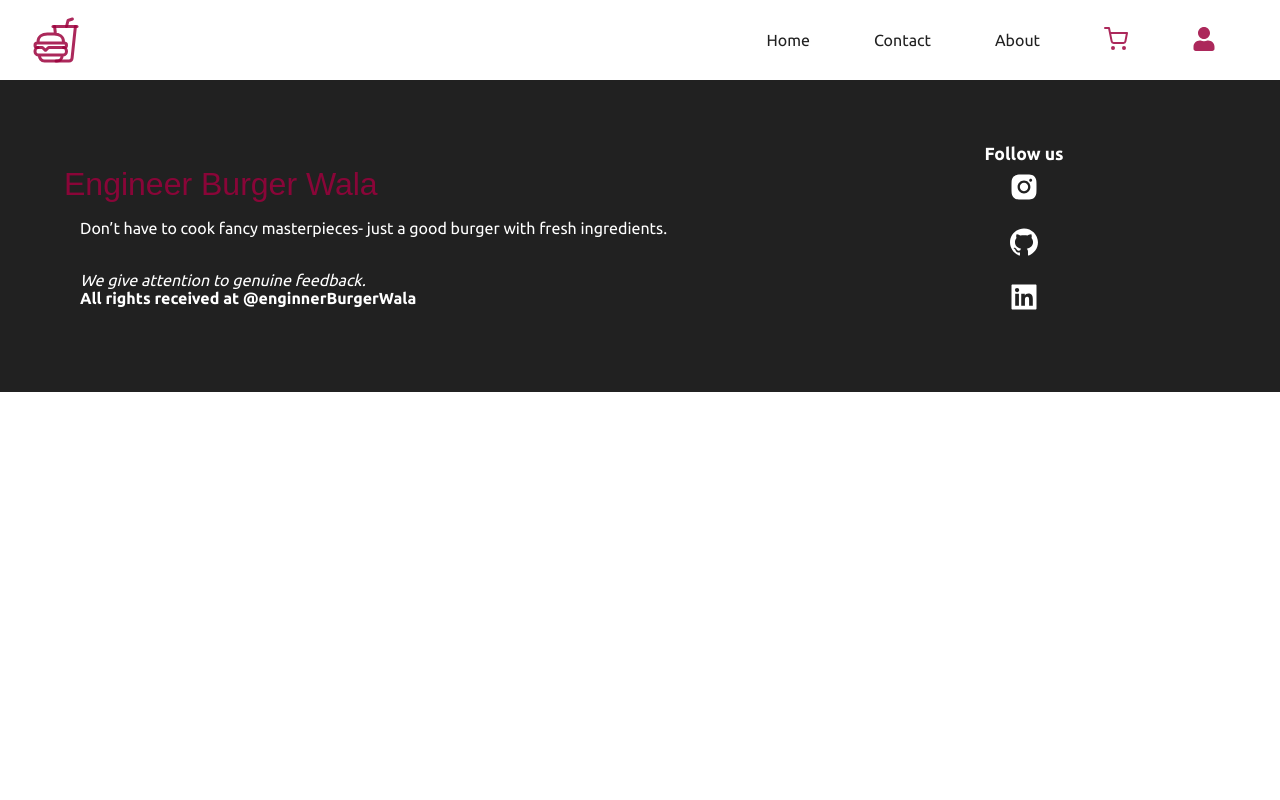
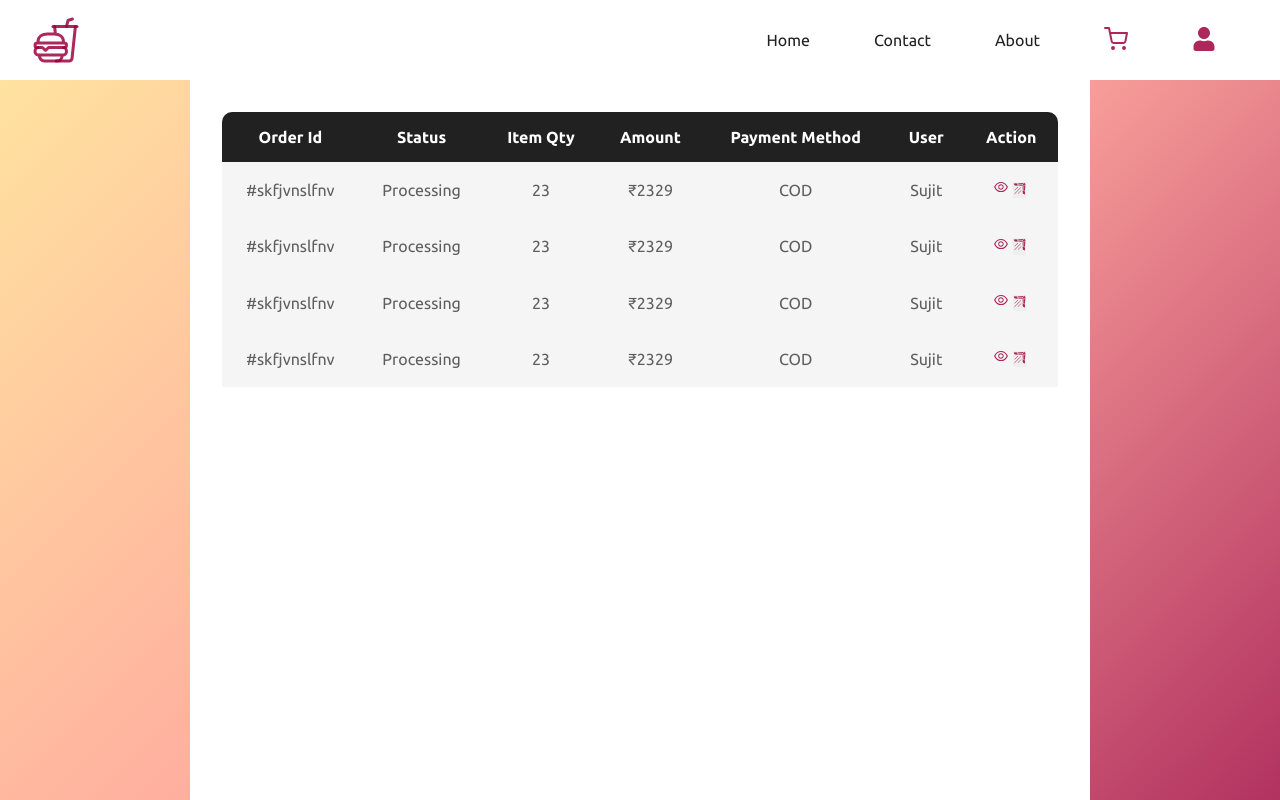
Before and after one commit to sujitChougule/Engineer-Burger-Wala, a React (Create React App) app in the folder frontend/: page /admin/orders in a window 1280 px wide. Shown: the top 800 px of the page. Built offline with nearby package versions, Linux system fonts and the light colour scheme.

Commit message:
build frontend for view user and orders for admin

```diff
--- a/frontend/src/App.js
+++ b/frontend/src/App.js
@@ -12,6 +12,8 @@
 import MyOrders from './components/myOrder/MyOrders.jsx'
 import OrderDetails from './components/myOrder/OrderDetails.jsx'
 import Dashboard from './components/admin/Dashboard';
+import Users from './components/admin/Users';
+import Orders from './components/admin/Orders';
 
 import './styles/app.scss';
 import './styles/header.scss';
@@ -29,6 +31,7 @@
 import './styles/table.scss'
 import './styles/orderDetails.scss'
 import './styles/dashboard.scss'
+import './styles/users.scss'
 
 function App() {
   return (
@@ -46,6 +49,8 @@
         <Route path="/myorders" element={<MyOrders/>}/>
         <Route path='/order/:id' element={<OrderDetails/>}/>
         <Route path='/admin/dashboard' element={<Dashboard/>}/>
+        <Route path='/admin/users' element={<Users/>}/>
+        <Route path='/admin/orders' element={<Orders/>}/>
       </Routes>
       <Footer/>
     </Router>
--- /dev/null
+++ b/frontend/src/components/admin/Orders.jsx
@@ -0,0 +1,47 @@
+import React from 'react'
+import {Link} from 'react-router-dom';
+import {AiOutlineEye} from 'react-icons/ai';
+import {GiArmoredBoomerang} from 'react-icons/gi'
+const Orders = () => {
+    const arr=[1,2,3,4];
+  return (
+    <section className='tableClass'>
+        <main>
+            <table>
+                <thead>
+                    <tr>
+                        <th>Order Id</th>
+                        <th>Status</th>
+                        <th>Item Qty</th>
+                        <th>Amount</th>
+                        <th>Payment Method</th>
+                        <th>User</th>
+
+                        <th>Action</th>
+                    </tr>
+                </thead>
+
+                <tbody>
+                    {arr.map(i=>(
+                    <tr key={i}>
+                        <td>#skfjvnslfnv</td>
+                        <td>Processing</td>
+                        <td>23</td>
+                        <td>₹{2329}</td>
+                        <td>COD</td>
+                        <td>Sujit</td>
+
+                        <td>
+                            <Link to={`/order/${"scdsksc"}`}><AiOutlineEye/></Link>
+                            <button><GiArmoredBoomerang/></button>
+                        </td>
+                    </tr>
+                    ))}
+                </tbody>
+            </table>
+        </main>
+    </section>
+  )
+}
+
+export default Orders
--- /dev/null
+++ b/frontend/src/components/admin/Users.jsx
@@ -0,0 +1,45 @@
+import React from 'react'
+import {Link} from 'react-router-dom';
+import {AiOutlineEye} from 'react-icons/ai'
+import me from "../../assets/founder.png"
+const Users = () => {
+  const arr=[1,2,3,4];
+
+  return (
+    <section className='tableClass'>
+        <main>
+            <table>
+                <thead>
+                    <tr>
+                        <th>User Id</th>
+                        <th>Name</th>
+                        <th>Photo</th>
+                        <th>Role</th>
+                        <th>Payment Method</th>
+                        <th>Since</th>
+                    </tr>
+                </thead>
+
+                <tbody>
+                    {arr.map(i=>(
+                    <tr>
+                    <td>#skfjvnslfnv</td>
+                    <td>Sujit</td>
+                    <td>
+                      <img src={me} alt='user'/>
+                    </td>
+                    <td>Admin</td>
+                    <td>{"24-23-2023"}</td>
+                    <td>
+                        <Link to={`/order/${"scdsksc"}`}><AiOutlineEye/></Link>
+                    </td>
+                </tr>
+                    ))}
+                </tbody>
+            </table>
+        </main>
+    </section>
+  )
+}
+
+export default Users
--- a/frontend/src/styles/contact.scss
+++ b/frontend/src/styles/contact.scss
@@ -7,6 +7,7 @@
     display: flex;
     align-items: center;
     justify-content: center;
+    overflow-x: hidden;
     >form{
         display: flex;
         flex-direction: column;
--- /dev/null
+++ b/frontend/src/styles/users.scss
@@ -0,0 +1 @@
+@import 'colors';
```
